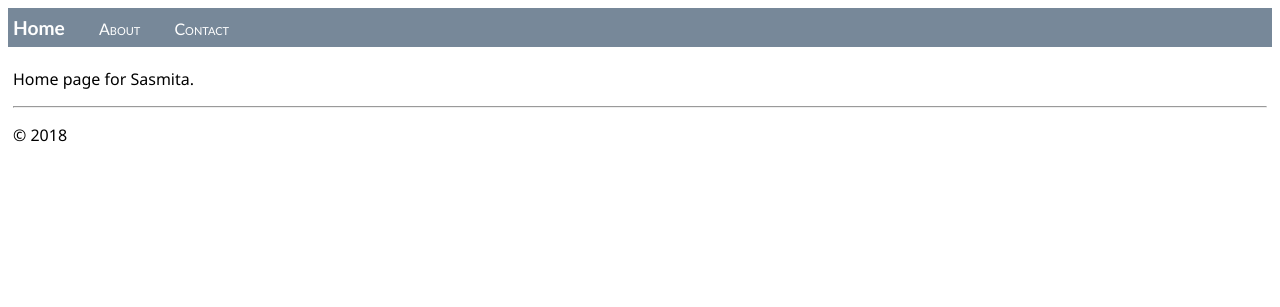
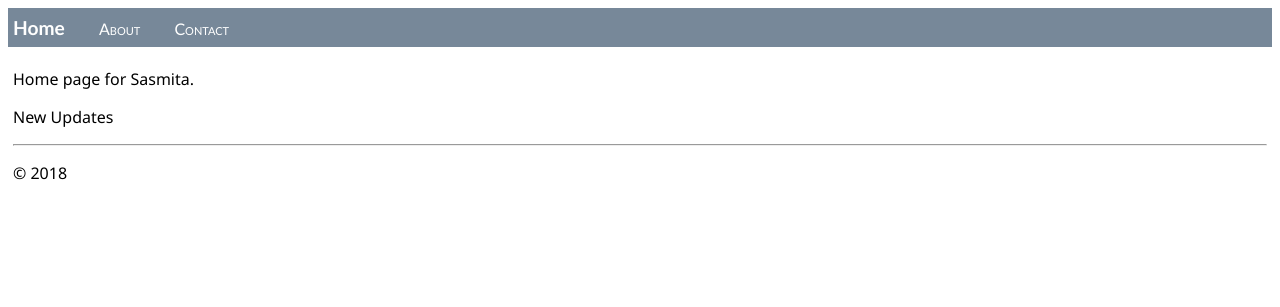
Before and after one commit to sasmitanandaa/DemoWebapp, a Flask app: page / in a window 1280 px wide. Shown: the top 307 px of the page. Run offline with Flask 2, Linux system fonts and the light colour scheme.

Commit message:
new lines added

```diff
--- a/hello_app/templates/home.html
+++ b/hello_app/templates/home.html
@@ -4,4 +4,5 @@ Home
 {% endblock %}
 {% block content %}
 <p>Home page for Sasmita.</p>
+<p>New Updates</p>
 {% endblock %}
```
